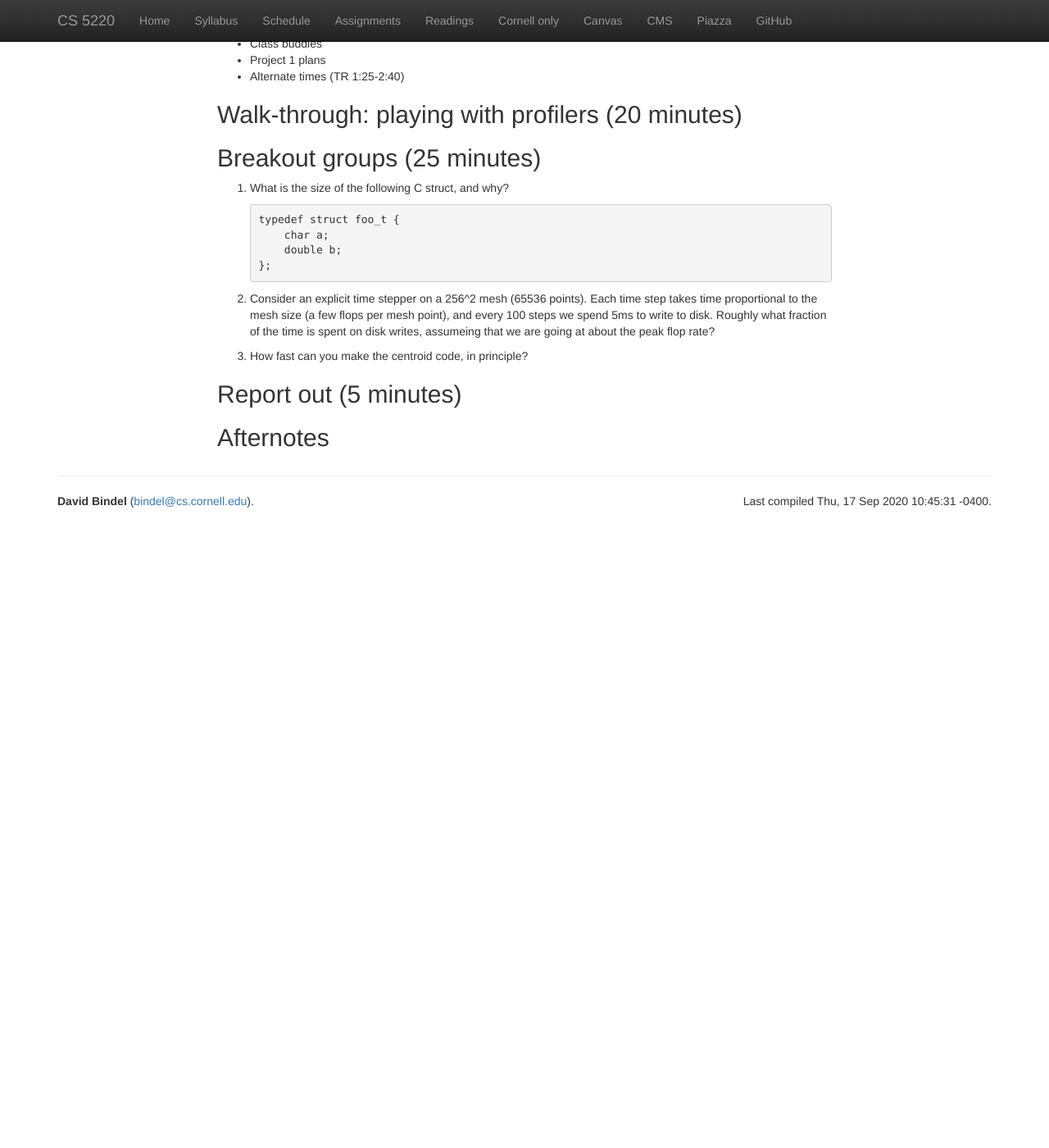
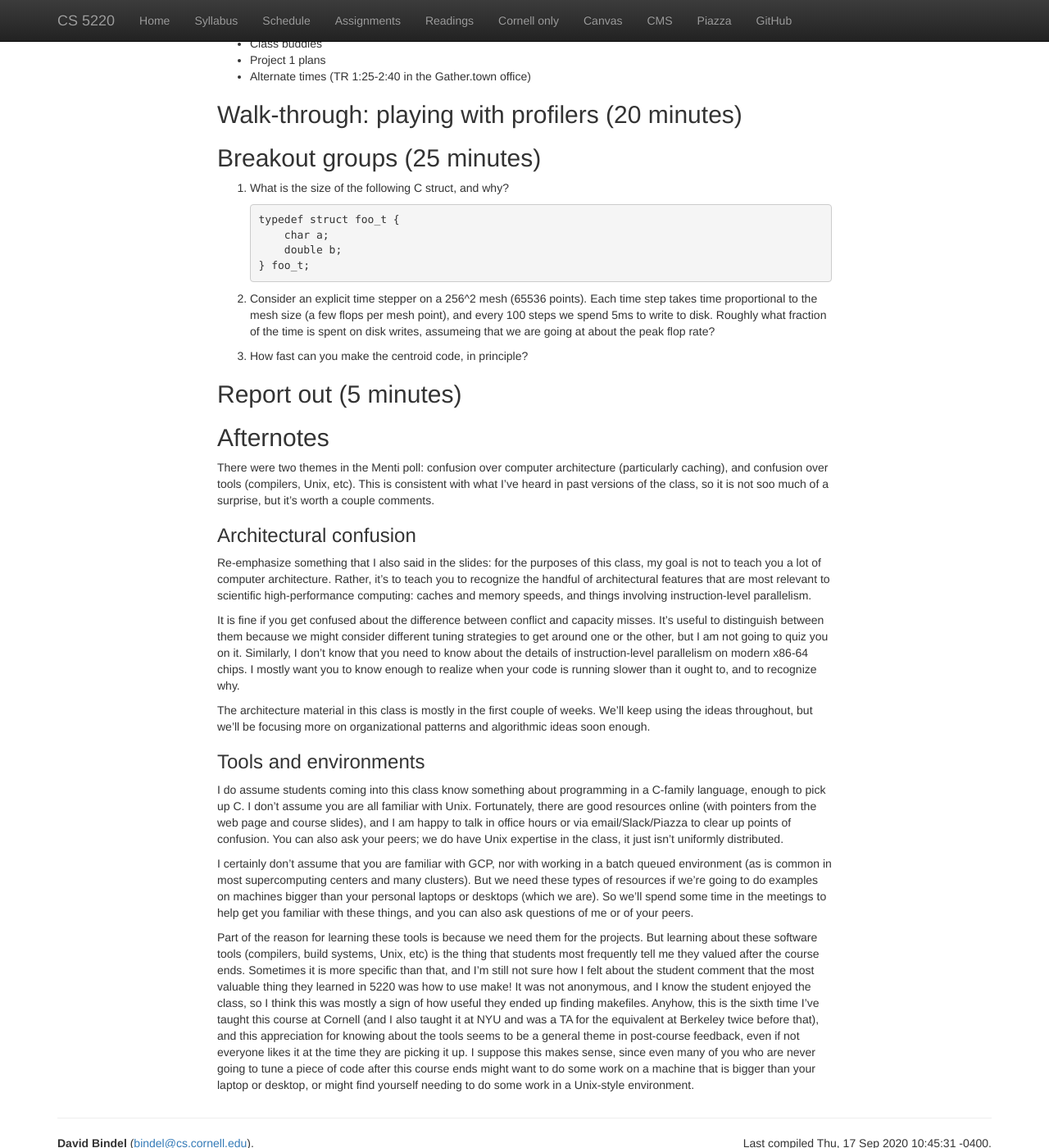
Before and after one commit to cs5220-f20/web, a Jekyll site: the page built from web/lec/2020-09-17-meeting.md, in a window 1280 px wide and 1400 px high, scrolled down 323 px. Shown: the whole window at 82% size. Built offline with Jekyll 4.4.1, drawn with Linux system fonts in a browser that asks for light colours; nearby versions of some CDN libraries; before the commit the page ends 974 px from its top, so only the background shows below that.

Commit message:
Update to 9/17 meeting notes.

```diff
--- a/web/lec/2020-09-17-meeting.md
+++ b/web/lec/2020-09-17-meeting.md
@@ -15,7 +15,7 @@ Question of the day on
 - Add/drop ending
 - Class buddies
 - Project 1 plans
-- Alternate times (TR 1:25-2:40)
+- Alternate times (TR 1:25-2:40 in the Gather.town office)
 
 ## Walk-through: playing with profilers (20 minutes)
 
@@ -26,7 +26,7 @@ Question of the day on
        typedef struct foo_t {
            char a;
            double b;
-       };
+       } foo_t;
 
 2. Consider an explicit time stepper on a 256^2 mesh (65536
    points).  Each time step takes time proportional to the mesh size
@@ -39,3 +39,69 @@ Question of the day on
 ## Report out (5 minutes)
 
 ## Afternotes
+
+There were two themes in the Menti poll: confusion over computer
+architecture (particularly caching), and confusion over tools
+(compilers, Unix, etc).  This is consistent with what I've heard in
+past versions of the class, so it is not soo much of a surprise, but
+it's worth a couple comments.
+
+### Architectural confusion
+
+Re-emphasize something that I also said in the slides: for the
+purposes of this class, my goal is not to teach you a lot of computer
+architecture.  Rather, it's to teach you to recognize the handful of
+architectural features that are most relevant to scientific
+high-performance computing: caches and memory speeds, and things
+involving instruction-level parallelism.
+
+It is fine if you get confused about the difference between conflict
+and capacity misses.  It's useful to distinguish between them because
+we might consider different tuning strategies to get around one or the
+other, but I am not going to quiz you on it.  Similarly, I don't know
+that you need to know about the details of instruction-level
+parallelism on modern x86-64 chips.  I mostly want you to know enough
+to realize when your code is running slower than it ought to, and to
+recognize why.
+
+The architecture material in this class is mostly in the first couple
+of weeks.  We'll keep using the ideas throughout, but we'll be
+focusing more on organizational patterns and algorithmic ideas soon
+enough.
+
+### Tools and environments
+
+I do assume students coming into this class know something about
+programming in a C-family language, enough to pick up C.  I don't
+assume you are all familiar with Unix.  Fortunately, there are good
+resources online (with pointers from the web page and course slides),
+and I am happy to talk in office hours or via email/Slack/Piazza to
+clear up points of confusion.  You can also ask your peers; we do have
+Unix expertise in the class, it just isn't uniformly distributed.
+
+I certainly don't assume that you are familiar with GCP, nor with
+working in a batch queued environment (as is common in most
+supercomputing centers and many clusters).  But we need these types of
+resources if we're going to do examples on machines bigger than your
+personal laptops or desktops (which we are).  So we'll spend some time
+in the meetings to help get you familiar with these things, and you
+can also ask questions of me or of your peers.
+
+Part of the reason for learning these tools is because we need them
+for the projects.  But learning about these software tools (compilers,
+build systems, Unix, etc) is the thing that students most frequently
+tell me they valued after the course ends.  Sometimes it is more
+specific than that, and I'm still not sure how I felt about the
+student comment that the most valuable thing they learned in 5220 was
+how to use make!  It was not anonymous, and I know the student enjoyed
+the class, so I think this was mostly a sign of how useful they ended
+up finding makefiles.  Anyhow, this is the sixth time I've taught this
+course at Cornell (and I also taught it at NYU and was a TA for the
+equivalent at Berkeley twice before that), and this appreciation for
+knowing about the tools seems to be a general theme in post-course
+feedback, even if not everyone likes it at the time they are picking
+it up.  I suppose this makes sense, since even many of you who are
+never going to tune a piece of code after this course ends might want
+to do some work on a machine that is bigger than your laptop or
+desktop, or might find yourself needing to do some work in a
+Unix-style environment.
```
